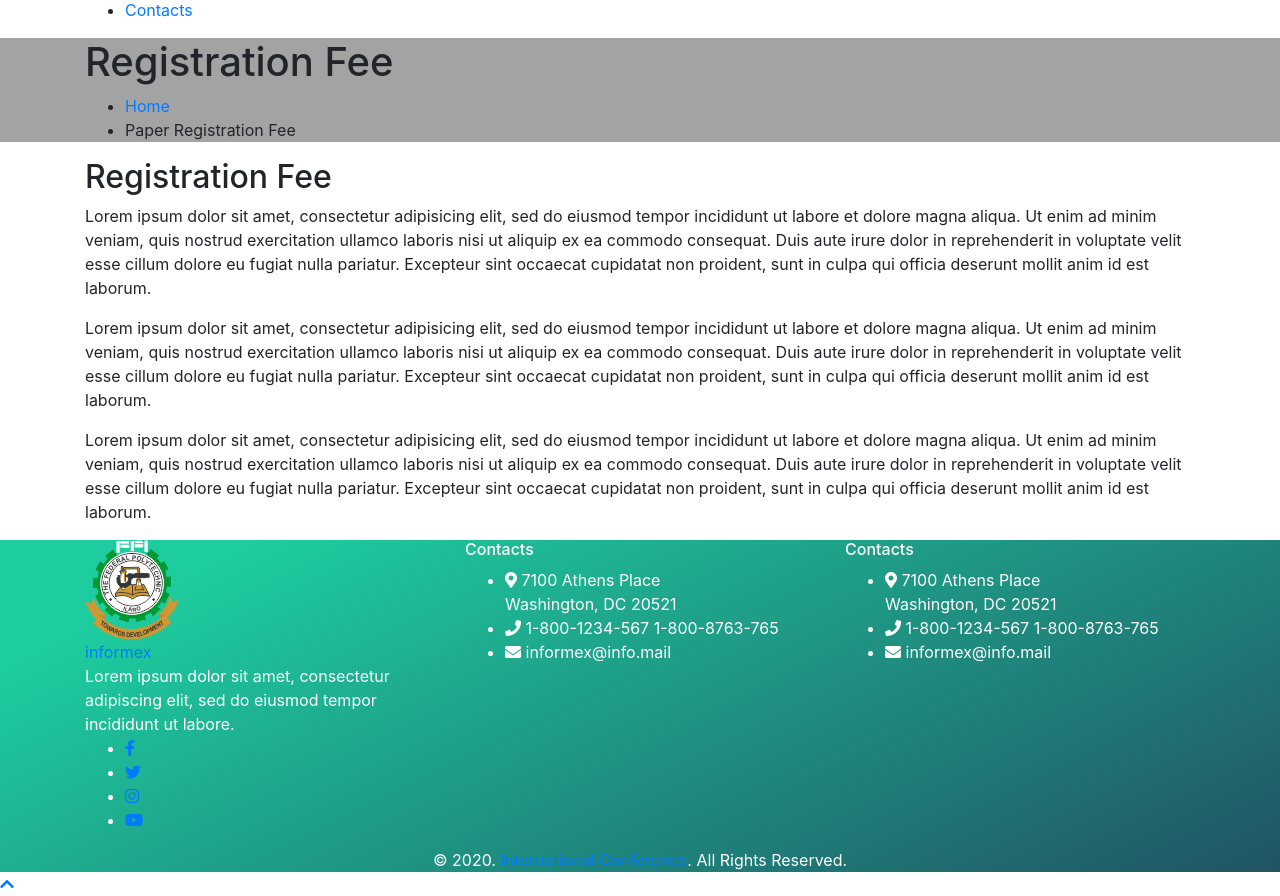
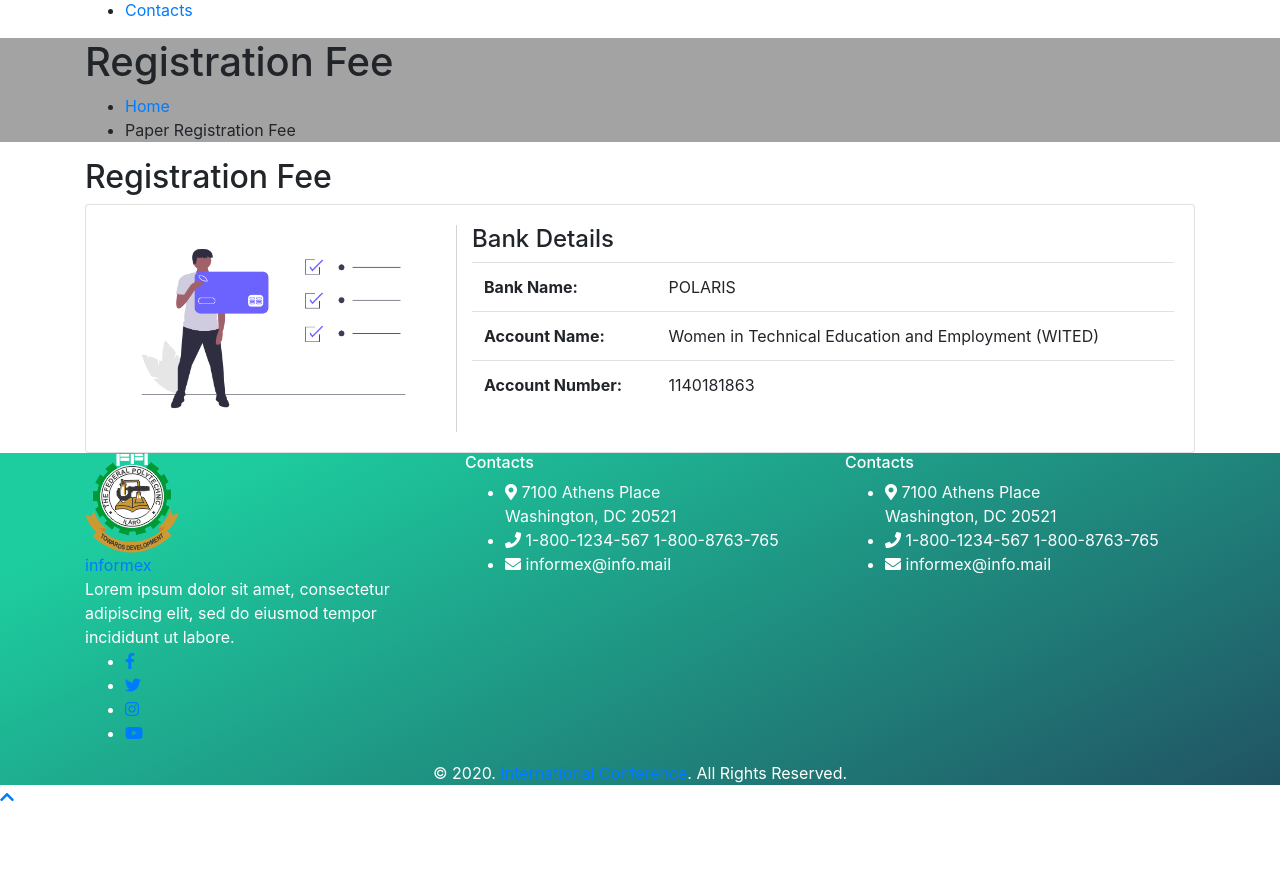
Before and after one commit to bhimbho/international-conference, a PHP site: page /registration-fee.php in a window 1280 px wide. Shown: the part 366-1262 px from the top of the page. After the commit the page ends 1167 px from the top, so only its background shows below. Run offline with PHP 8.4, Linux system fonts and the light colour scheme; some libraries are stand-ins or nearby versions.

Commit message:
new commit

```diff
--- a/registration-fee.php
+++ b/registration-fee.php
@@ -22,24 +22,32 @@ include "includes/header.php";
 		<h2 class="title-line-left">Registration Fee</h2>
 		<div class="row">
 			<div class="col-md-12">
-				<p>Lorem ipsum dolor sit amet, consectetur adipisicing elit, sed do eiusmod
-				tempor incididunt ut labore et dolore magna aliqua. Ut enim ad minim veniam,
-				quis nostrud exercitation ullamco laboris nisi ut aliquip ex ea commodo
-				consequat. Duis aute irure dolor in reprehenderit in voluptate velit esse
-				cillum dolore eu fugiat nulla pariatur. Excepteur sint occaecat cupidatat non
-				proident, sunt in culpa qui officia deserunt mollit anim id est laborum.</p>
-				<p>Lorem ipsum dolor sit amet, consectetur adipisicing elit, sed do eiusmod
-				tempor incididunt ut labore et dolore magna aliqua. Ut enim ad minim veniam,
-				quis nostrud exercitation ullamco laboris nisi ut aliquip ex ea commodo
-				consequat. Duis aute irure dolor in reprehenderit in voluptate velit esse
-				cillum dolore eu fugiat nulla pariatur. Excepteur sint occaecat cupidatat non
-				proident, sunt in culpa qui officia deserunt mollit anim id est laborum.</p>
-				<p>Lorem ipsum dolor sit amet, consectetur adipisicing elit, sed do eiusmod
-				tempor incididunt ut labore et dolore magna aliqua. Ut enim ad minim veniam,
-				quis nostrud exercitation ullamco laboris nisi ut aliquip ex ea commodo
-				consequat. Duis aute irure dolor in reprehenderit in voluptate velit esse
-				cillum dolore eu fugiat nulla pariatur. Excepteur sint occaecat cupidatat non
-				proident, sunt in culpa qui officia deserunt mollit anim id est laborum.</p>
+				<div class="card">
+					<div class="card-body">
+						<div class="row">
+							<div class="col-md-4" style="border-right: 1px solid lightgray">
+								<img src="assets/img/payment.png" class="img-fluid">
+							</div>
+							<div class="col-md-8">
+								<h4>Bank Details</h4>
+								<table class="table">
+									<tr>
+										<td><span class="font-weight-bold">Bank Name: </span></td>
+										<td><span> POLARIS</span></td>
+									</tr>
+									<tr>
+										<td><span class="font-weight-bold">Account Name: </span></td>
+										<td><span> Women in Technical Education and Employment (WITED)</span></td>
+									</tr>
+									<tr>
+										<td><span class="font-weight-bold">Account Number: </span></td>
+										<td><span> 1140181863</span></td>
+									</tr>
+								</table>
+							</div>
+						</div>
+					</div>
+				</div>
 			</div>
 
 		</div>
```
Also changed, not shown: assets/img/payment.png (added).
